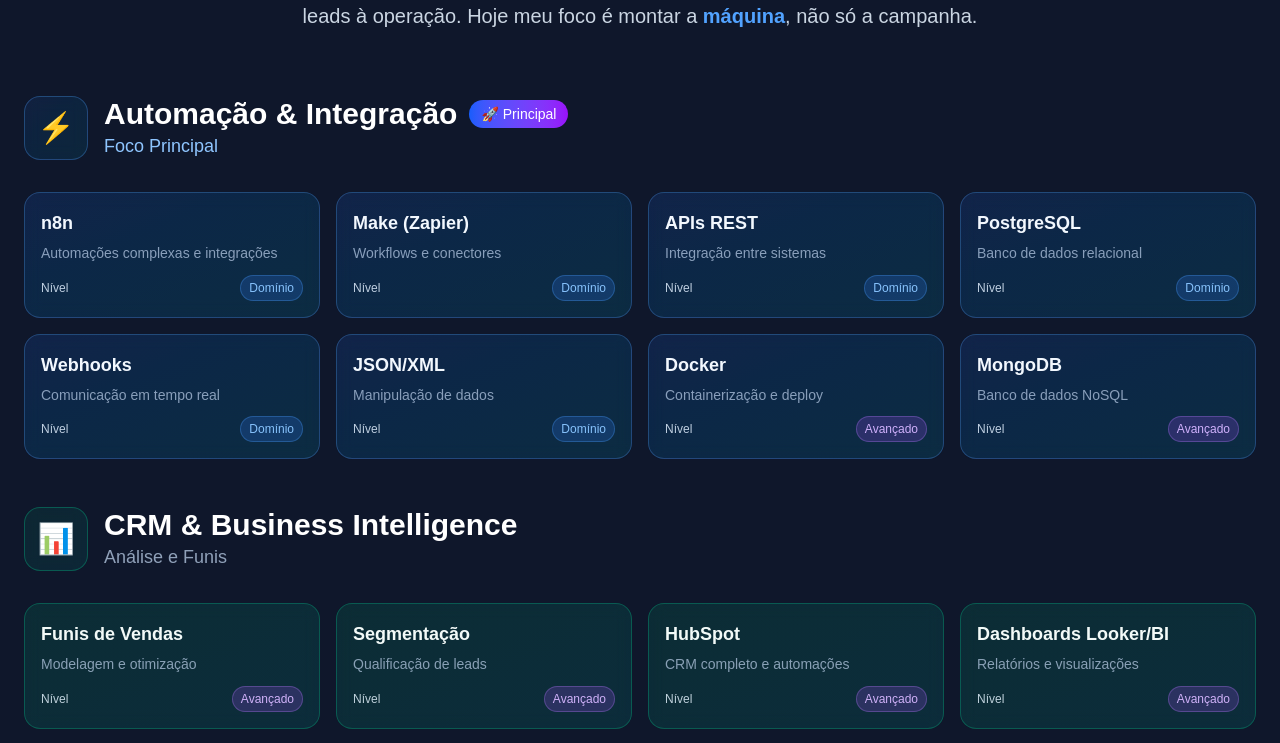
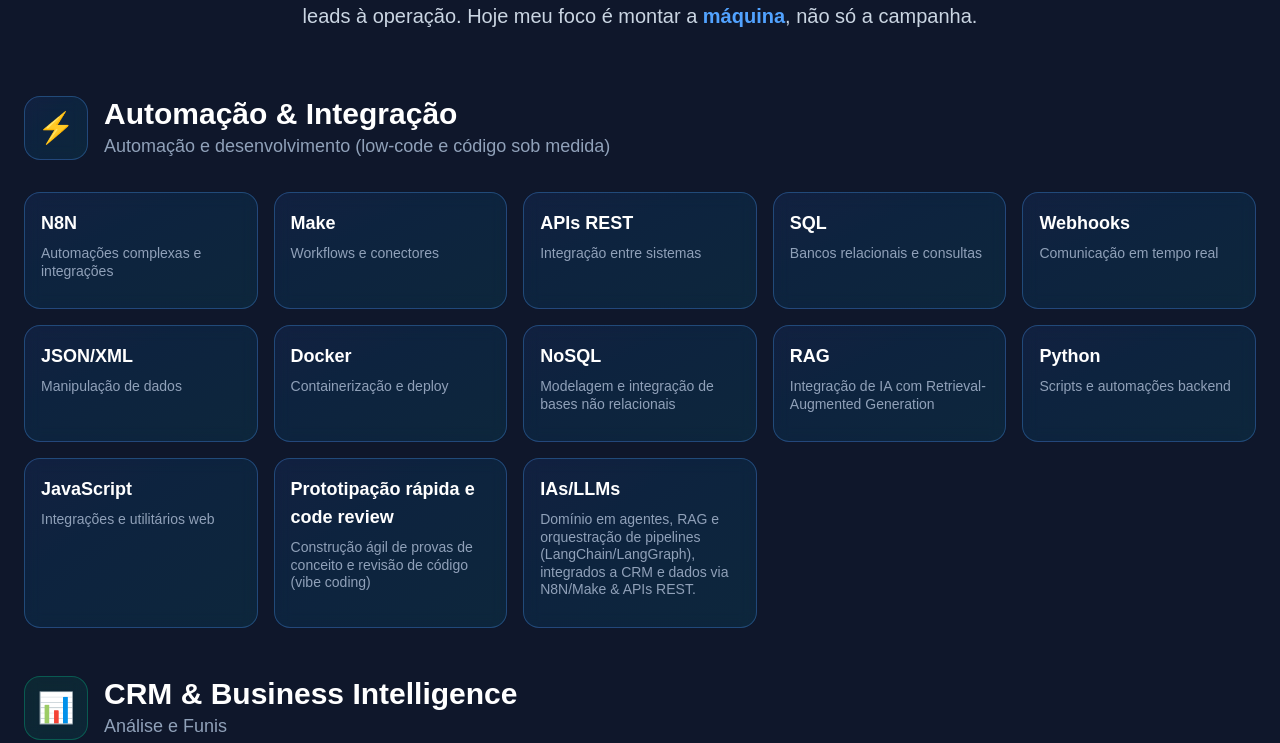
Before and after one commit to LucioMi/portifolio, a Next.js app: page / in a window 1280 px wide. Shown: the part 4720-5463 px from the top of the page. Built offline with nearby package versions, Linux system fonts and the light colour scheme.

Commit message:
UI: melhora legibilidade do hover nos cards de Habilidades; Layout: ajusta grid para 5 colunas; Conteúdo: adiciona cartão IAs/LLMs e atualiza descrição; Conteúdo: substitui PostgreSQL/MongoDB por SQL/NoSQL

```diff
--- a/src/components/Skills.tsx
+++ b/src/components/Skills.tsx
@@ -7,21 +7,26 @@
     {
       id: 1,
       title: "Automação & Integração",
-      subtitle: "Foco Principal",
+      subtitle: "Automação e desenvolvimento (low-code e código sob medida)",
       icon: "⚡",
       gradient: "from-blue-600 to-cyan-600",
       bgGradient: "from-blue-500/10 to-cyan-500/10",
       borderColor: "border-blue-400/30",
-      isPrimary: true,
+      isPrimary: false,
       skills: [
-        { name: "n8n", level: "Domínio", description: "Automações complexas e integrações" },
-        { name: "Make (Zapier)", level: "Domínio", description: "Workflows e conectores" },
+        { name: "N8N", level: "Domínio", description: "Automações complexas e integrações" },
+        { name: "Make", level: "Domínio", description: "Workflows e conectores" },
         { name: "APIs REST", level: "Domínio", description: "Integração entre sistemas" },
-        { name: "PostgreSQL", level: "Domínio", description: "Banco de dados relacional" },
+        { name: "SQL", level: "Domínio", description: "Bancos relacionais e consultas" },
         { name: "Webhooks", level: "Domínio", description: "Comunicação em tempo real" },
         { name: "JSON/XML", level: "Domínio", description: "Manipulação de dados" },
         { name: "Docker", level: "Avançado", description: "Containerização e deploy" },
-        { name: "MongoDB", level: "Avançado", description: "Banco de dados NoSQL" }
+        { name: "NoSQL", level: "Avançado", description: "Modelagem e integração de bases não relacionais" },
+        { name: "RAG", level: "Avançado", description: "Integração de IA com Retrieval-Augmented Generation" },
+        { name: "Python", level: "Avançado", description: "Scripts e automações backend" },
+        { name: "JavaScript", level: "Avançado", description: "Integrações e utilitários web" },
+        { name: "Prototipação rápida e code review", level: "Operacional", description: "Construção ágil de provas de conceito e revisão de código (vibe coding)" },
+        { name: "IAs/LLMs", level: "Avançado", description: "Domínio em agentes, RAG e orquestração de pipelines (LangChain/LangGraph), integrados a CRM e dados via N8N/Make & APIs REST." }
       ]
     },
     {
@@ -46,7 +51,7 @@
     },
     {
       id: 3,
-      title: "Marketing (5 anos de experiência)",
+      title: "Marketing",
       subtitle: "Competência de apoio",
       icon: "🎯",
       gradient: "from-green-600 to-emerald-600",
@@ -130,7 +135,7 @@
               </div>
 
               {/* Skills Grid */}
-              <div className="grid md:grid-cols-2 lg:grid-cols-4 gap-4">
+              <div className="grid md:grid-cols-2 lg:grid-cols-5 gap-4">
                 {category.skills.map((skill, skillIndex) => (
                   <motion.div
                     key={skill.name}
@@ -139,10 +144,10 @@
                     transition={{ duration: 0.5, delay: categoryIndex * 0.2 + skillIndex * 0.05 }}
                     viewport={{ once: true }}
                     className={`
-                      p-4 rounded-2xl backdrop-blur-sm border transition-all duration-300
+                      p-4 rounded-2xl relative backdrop-blur-sm border transition-all duration-300
                       bg-gradient-to-br ${category.bgGradient}
                       ${category.borderColor} hover:border-opacity-60
-                      hover:scale-105 hover:shadow-lg hover:shadow-white/5
+                      hover:scale-105 hover:shadow-lg hover:shadow-white/10
                       group cursor-pointer
                     `}
                   >
@@ -152,27 +157,18 @@
                     </h4>
 
                     {/* Skill Description */}
-                    <p className="text-slate-400 text-sm mb-3 leading-tight">
+                    <p className="text-slate-400 text-sm mb-3 leading-tight transition-colors group-hover:text-slate-300">
                       {skill.description}
                     </p>
 
-                    {/* Skill Level Badge */}
-                    <div className="flex justify-between items-center">
-                      <span className="text-slate-300 text-xs font-medium">Nível</span>
-                      <span className={`
-                        text-xs font-medium px-2 py-1 rounded-full
-                        ${skill.level === 'Domínio' ? 'bg-blue-500/20 text-blue-300 border border-blue-400/30' :
-                          skill.level === 'Avançado' ? 'bg-purple-500/20 text-purple-300 border border-purple-400/30' :
-                          'bg-slate-500/20 text-slate-300 border border-slate-400/30'}
-                      `}>
-                        {skill.level}
-                      </span>
-                    </div>
+                    {/* Removido: badge de nível */}
 
                     {/* Hover Effect */}
                     <div className={`
-                      absolute inset-0 rounded-2xl opacity-0 group-hover:opacity-100 transition-opacity duration-300
-                      bg-gradient-to-br ${category.gradient} opacity-5
+                      absolute inset-0 rounded-2xl pointer-events-none transition-all duration-300
+                      opacity-0 group-hover:opacity-100
+                      ring-1 ring-white/10 group-hover:ring-white/25
+                      bg-gradient-to-br from-transparent via-transparent to-white/5
                     `}></div>
                   </motion.div>
                 ))}
```
